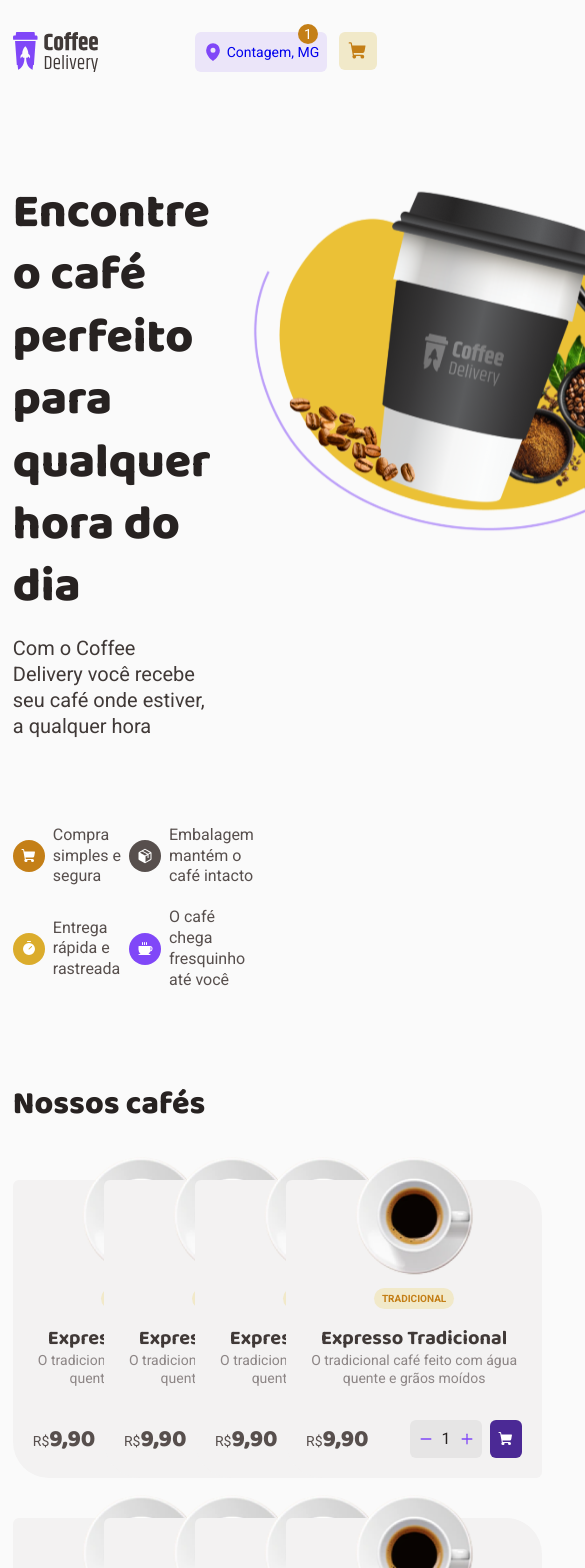
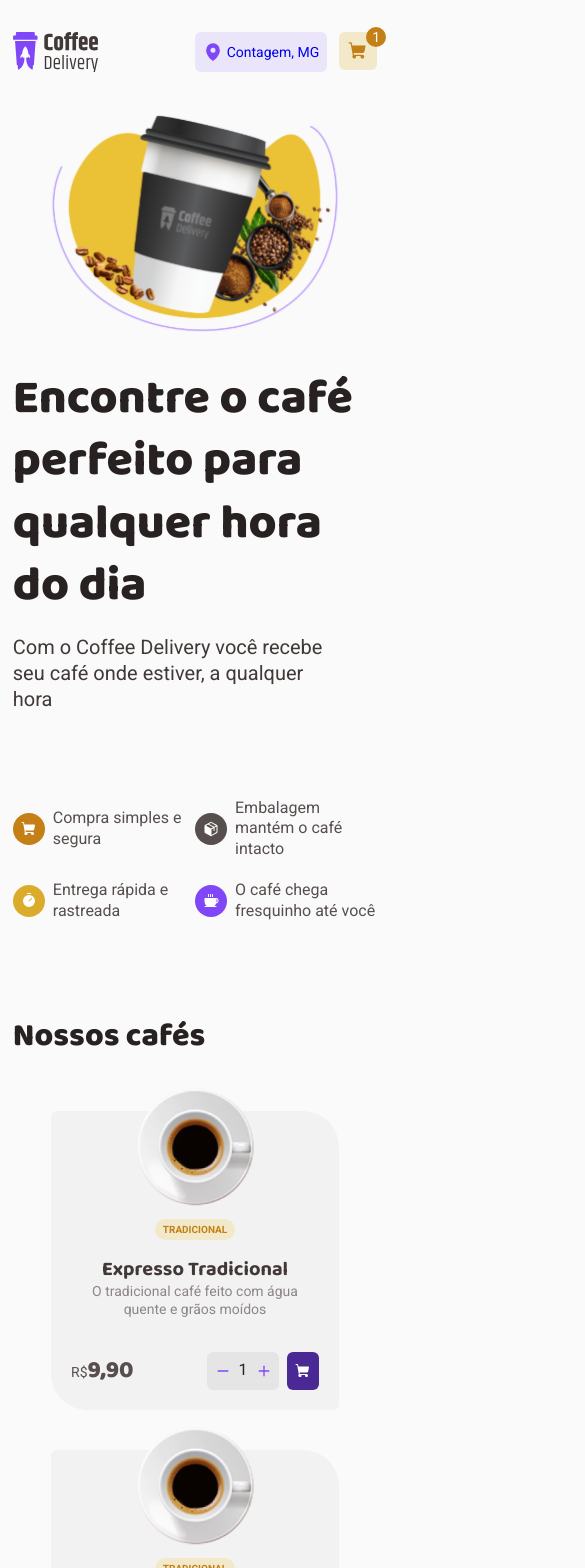
Before and after one commit to manoguii/coffee-delivery, a React (Vite) app: page / in a window 390 px wide. Shown: the top 1568 px of the page, 585 px wide, since content can reach past the window. Built offline with nearby package versions, Linux system fonts and the light colour scheme.

Commit message:
Create responsive component Home :fire::fire::fire:

```diff
--- a/src/components/Header/styles.ts
+++ b/src/components/Header/styles.ts
@@ -44,6 +44,10 @@ export const HeaderContainer = styled.header`
     width: 2.375rem;
     height: 2.375rem;
 
+    svg {
+      position: absolute;
+    }
+
     p {
       background: ${(props) => props.theme.productTheme['yellow-dark']};
       color: ${(props) => props.theme.baseTheme.white};
@@ -53,9 +57,9 @@ export const HeaderContainer = styled.header`
       display: flex;
       justify-content: center;
       align-items: center;
-      position: absolute;
-      right: 4.5rem;
-      top: 1.5rem;
+      position: relative;
+      right: -18px;
+      top: -14px;
     }
   }
 `
--- a/src/pages/Home/CoffeeCard/styles.ts
+++ b/src/pages/Home/CoffeeCard/styles.ts
@@ -1,7 +1,7 @@
 import styled from 'styled-components'
 
 export const ContainerCoffeeCard = styled.div`
-  width: 16rem;
+  width: auto;
   background: ${(props) => props.theme.baseTheme.card};
   border-radius: 6px 36px;
   padding: 0 1.25rem 1.25rem 1.25rem;
--- a/src/pages/Home/styles.ts
+++ b/src/pages/Home/styles.ts
@@ -5,10 +5,34 @@ export const ContainerSection = styled.section`
   justify-content: space-between;
   padding-top: 4.875rem;
 
-  img {
-    width: 29.135rem;
+  @media (max-width: 1086px) {
+    align-items: center;
+    flex-direction: column;
+    padding-top: 0.5rem;
+    img {
+      order: -1;
+      padding-bottom: 2rem;
+    }
+  }
+
+  @media (max-width: 545px) {
+    img {
+      width: 25rem;
+      height: 18rem;
+    }
+  }
+
+  @media (max-width: 426px) {
+    img {
+      width: 23rem;
+      height: 16rem;
+    }
+  }
+
+  /* img {
+    width: auto;
     height: 22.5rem;
-  }
+  } */
 
   div {
     h1 {
@@ -82,8 +106,14 @@ export const ContainerMain = styled.main`
 
   article {
     display: grid;
-    grid-template-columns: 25% 25% 25% 25%;
+    grid-template-columns: repeat(auto-fit, minmax(14rem, 1fr));
     row-gap: 2.5rem;
+    column-gap: 2rem;
+
+    @media (max-width: 560px) {
+      grid-template-columns: repeat(auto-fit, minmax(14rem, 18rem));
+      justify-content: center;
+    }
   }
 
   h3 {
```
